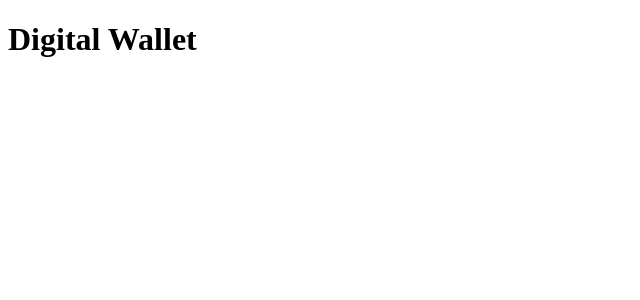
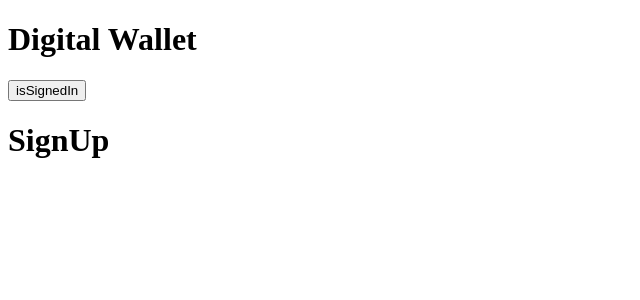
Before and after one commit to igorbeduin/digital-wallet, a React (Create React App) app: page /signup in a window 1280 px wide. Shown: the top 300 px of the page, without its empty margins (0-640 px from the left). Built offline with nearby package versions, Linux system fonts and the light colour scheme.

Commit message:
feat: add main navigation structure between Pages

```diff
--- a/src/App.js
+++ b/src/App.js
@@ -1,7 +1,16 @@
+import React from "react";
+import { BrowserRouter } from "react-router-dom";
+import { AuthenticationContextProvider } from "./contexts/AuthenticationContext";
+import { RoutesNavigator } from "./navigation/RoutesNavigator";
 
 function App() {
   return (
-    <h1>Digital Wallet</h1>
+    <BrowserRouter>
+      <AuthenticationContextProvider>
+        <h1>Digital Wallet</h1>
+        <RoutesNavigator />
+      </AuthenticationContextProvider>
+    </BrowserRouter>
   );
 }
 
--- /dev/null
+++ b/src/components/pages/Dashboard/Dashboard.jsx
@@ -0,0 +1,5 @@
+import React from "react";
+
+export function Dashboard() {
+  return <h1>Dashboard</h1>;
+}
--- /dev/null
+++ b/src/components/pages/Dashboard/index.js
@@ -0,0 +1 @@
+export { Dashboard } from "./Dashboard";
--- /dev/null
+++ b/src/components/pages/Login/Login.jsx
@@ -0,0 +1,5 @@
+import React from "react";
+
+export function Login() {
+  return <h1>Login</h1>;
+}
--- /dev/null
+++ b/src/components/pages/Login/index.js
@@ -0,0 +1 @@
+export { Login } from "./Login";
--- /dev/null
+++ b/src/components/pages/SignUp/SignUp.jsx
@@ -0,0 +1,5 @@
+import React from "react";
+
+export function SignUp() {
+  return <h1>SignUp</h1>;
+}
--- /dev/null
+++ b/src/components/pages/SignUp/index.js
@@ -0,0 +1 @@
+export { SignUp } from "./SignUp";
--- /dev/null
+++ b/src/components/pages/index.js
@@ -0,0 +1,3 @@
+export { Login } from "./Login";
+export { SignUp } from "./SignUp";
+export { Dashboard } from "./Dashboard";
--- /dev/null
+++ b/src/contexts/AuthenticationContext.jsx
@@ -0,0 +1,24 @@
+import React, { createContext, useContext, useState } from "react";
+
+const AuthenticationContext = createContext({
+  isSignedIn: false,
+});
+
+export function AuthenticationContextProvider({ children }) {
+  const [isSignedIn, setIsSignedIn] = useState(false);
+
+  const contextValue = {
+    isSignedIn,
+    setIsSignedIn,
+  };
+
+  return (
+    <AuthenticationContext.Provider value={contextValue}>
+      {children}
+    </AuthenticationContext.Provider>
+  );
+}
+
+export function useAuthenticationContext() {
+  return useContext(AuthenticationContext);
+}
--- /dev/null
+++ b/src/navigation/RoutesNavigator.jsx
@@ -0,0 +1,28 @@
+import React from "react";
+import { Routes, Route, Navigate } from "react-router-dom";
+
+import { useAuthenticationContext } from "../contexts/AuthenticationContext";
+import { Dashboard, Login, SignUp } from "../components/pages";
+
+export function RoutesNavigator() {
+  const { isSignedIn } = useAuthenticationContext();
+
+  return (
+    <>
+      <button onClick={() => console.log("isSignedIn", isSignedIn)}>
+        isSignedIn
+      </button>
+      <Routes>
+        {isSignedIn ? (
+          <Route path="/" element={<Dashboard />} />
+        ) : (
+          <>
+            <Route path="/" element={<Navigate to="/login" />} />
+            <Route path="/login" element={<Login />} />
+            <Route path="/signup" element={<SignUp />} />
+          </>
+        )}
+      </Routes>
+    </>
+  );
+}
```
Also changed, not shown: src/index.js (+4 -4 lines), src/setupTests.js (deleted, +0 -5 lines).
